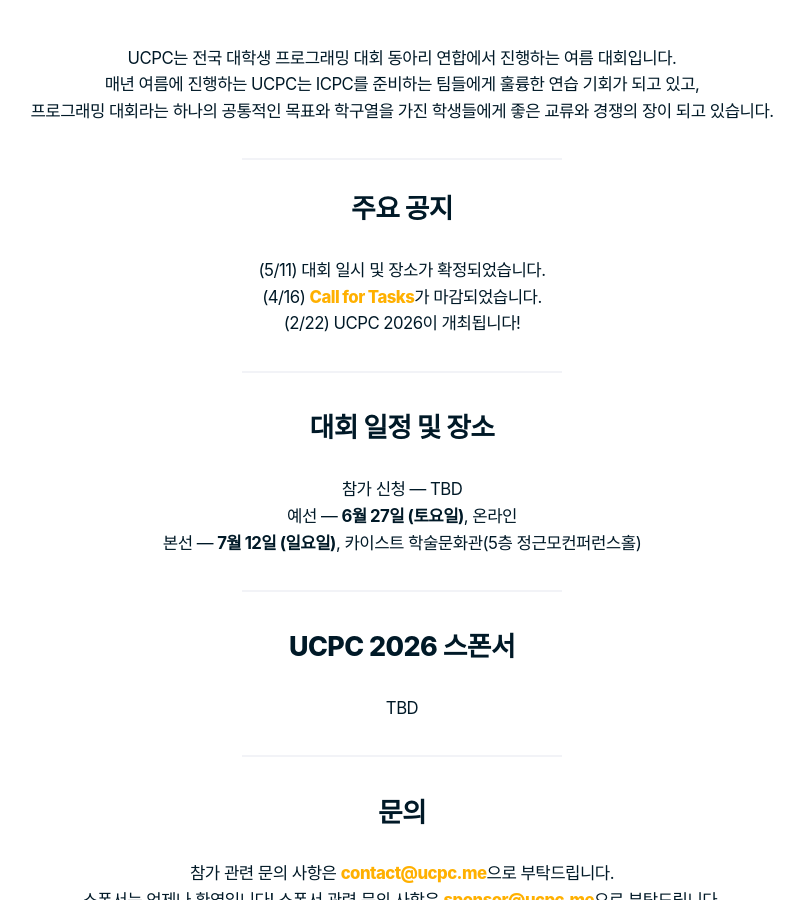
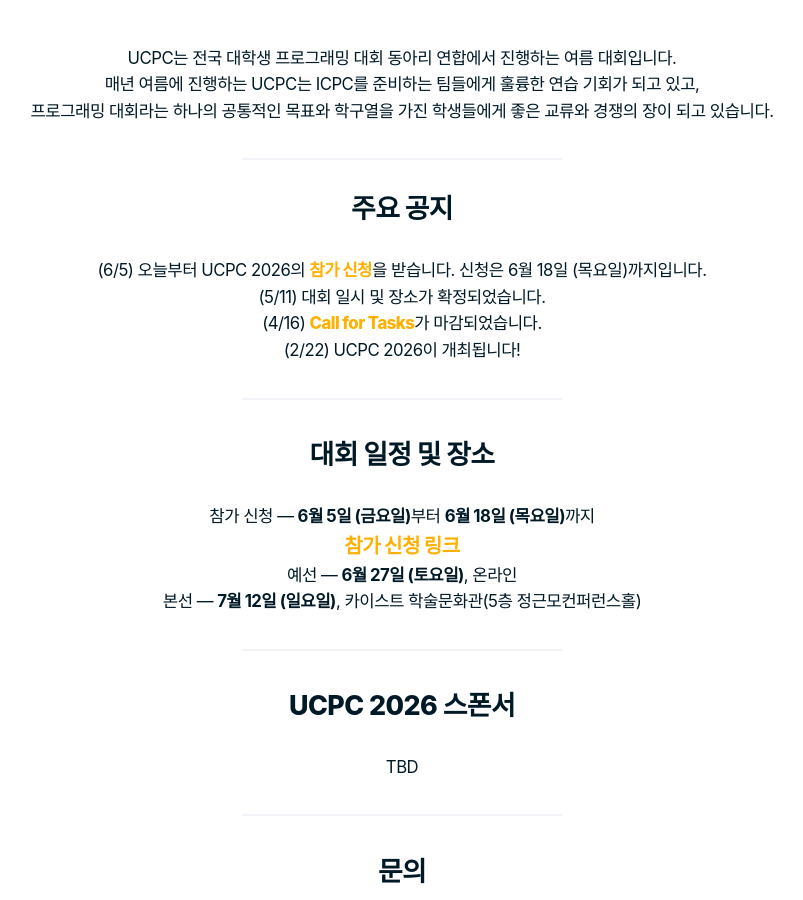
Before and after one commit to ucpcc/2026, a Jekyll site: the page built from index.md, in a window 1280 px wide and 900 px high, scrolled down 1365 px. Shown: the whole window, without its empty margins (238-1041 px from the left). Built offline with Jekyll 4.4.1, drawn with Linux system fonts in a browser that asks for light colours; some web fonts are replaced.

```diff
--- a/index.md
+++ b/index.md
@@ -6,6 +6,7 @@ lang: ko
 
 ## 주요 공지
 
+- (6/5) 오늘부터 UCPC 2026의 [참가 신청](https://forms.gle/g5ByqXEgFSw7QR2d7)을 받습니다. 신청은 6월 18일 (목요일)까지입니다.
 - (5/11) 대회 일시 및 장소가 확정되었습니다.
 - (4/16) [Call for Tasks](https://2026.ucpc.me/tasks/)가 마감되었습니다.
 - (2/22) UCPC 2026이 개최됩니다!
@@ -15,7 +16,9 @@ lang: ko
 
 ## 대회 일정 및 장소
 
-참가 신청 — TBD
+참가 신청 — **6월 5일 (금요일)**부터 **6월 18일 (목요일)**까지
+
+<span style="font-size: 1.2em;">[참가 신청 링크](https://forms.gle/g5ByqXEgFSw7QR2d7)</span>
 
 예선 — **6월 27일 (토요일)**, 온라인
 
```
Also changed, not shown: en/index.md (+4 -1 lines).
